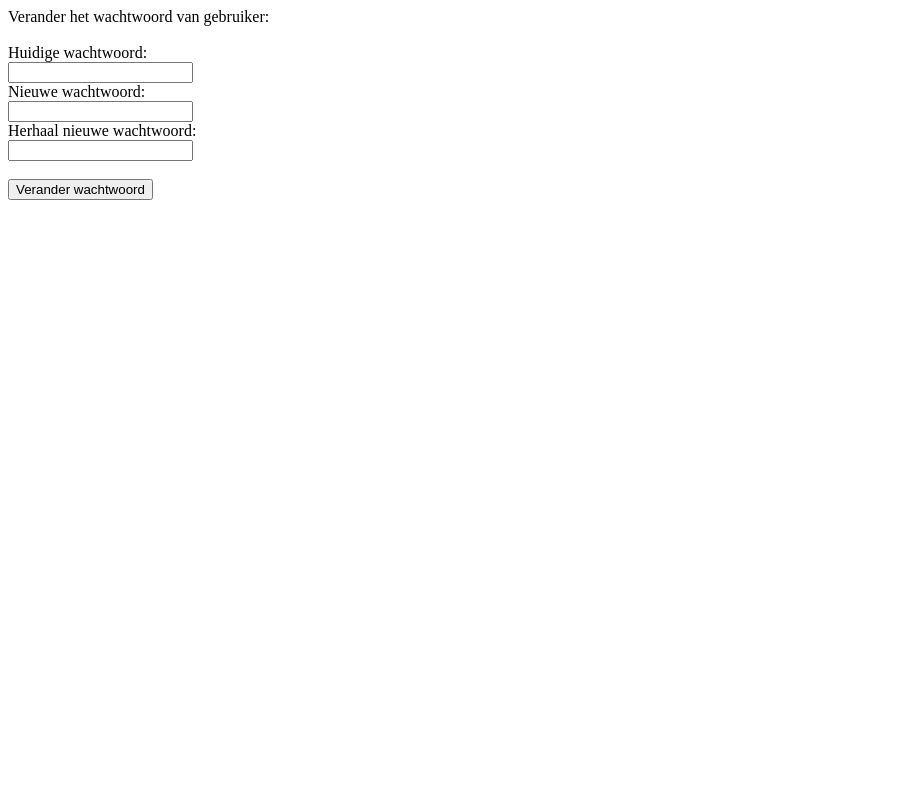
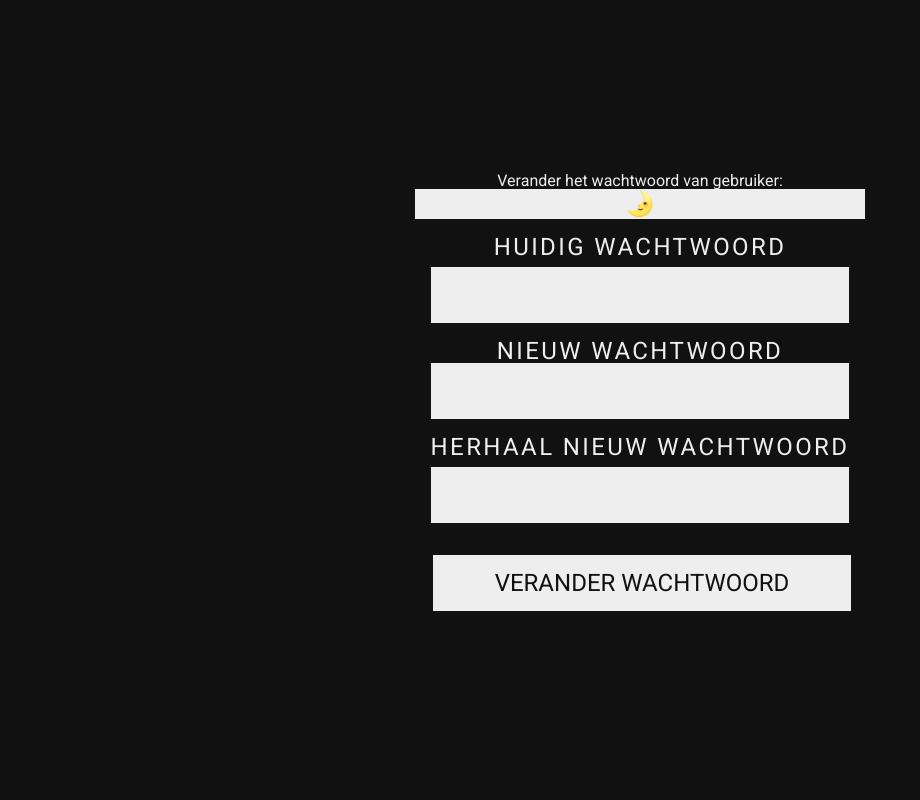
Before and after one commit to Joachiem/notes-project, a PHP site: page /change_ww.php in a window 1280 px wide. Shown: the whole page, without its empty margins (0-920 px from the left). Run offline with PHP 8.4, Linux system fonts and the light colour scheme; data that the repository does not hold is empty.

Commit message:
Add files via upload

```diff
--- a/change_ww.php
+++ b/change_ww.php
@@ -15,16 +15,35 @@ $stmt = $conn->prepare('SELECT gebruikersnaam FROM gebruikers WHERE user_id = ?'
   echo "Verander het wachtwoord van gebruiker: " . $gebruikersnaam;
 ?>
 
-<form method="post" action="server_change_ww.php">
-  <br>
-  Huidige wachtwoord:<br>
-  <input type="password" name="user_ww_old">
-  <br>
-  Nieuwe wachtwoord:<br>
-  <input type="password" name="user_ww_new">
-  <br>
-  Herhaal nieuwe wachtwoord:<br>
-  <input type="password" name="user_ww_new_2">
-  <br><br>
-  <input type="submit" value="Verander wachtwoord">
-</form>
+<!DOCTYPEhtml>
+<html>
+	<head>
+		<link rel="stylesheet" type="text/css" href="style/reset.css">
+		<link rel="stylesheet" type="text/css" href="style/main.css">
+		<script src="scripts/darkmode.js"></script>
+	</head>
+	<body id="body" class="dark-mode">
+		<button type="button" class="darkmode" name="dark_light" onclick="toggleDarkLight()" title="Toggle dark/light mode">🌛</button>
+		<form method="post" action="server_change_ww.php">
+			<div class="form-item">
+				<label>Huidig wachtwoord</label>
+				<div class="input-wrapper">
+					<input type="password" name="user_ww_old">
+				</div>
+			</div>
+			<div class="form-item">
+				<label>Nieuw wachtwoord<label>
+				<div class="input-wrapper"></div>
+					<input type="password" name="user_ww_new">
+				</div>
+			</div>
+			<div class="form-item">
+				<label>Herhaal nieuw wachtwoord</label>
+				<div class="input-wrapper">
+					<input type="password" name="user_ww_new_2">
+				</div>
+			</div>
+			<input class="submit" type="submit" value="VERANDER WACHTWOORD">
+		</form>
+	</body>
+</html>
```
